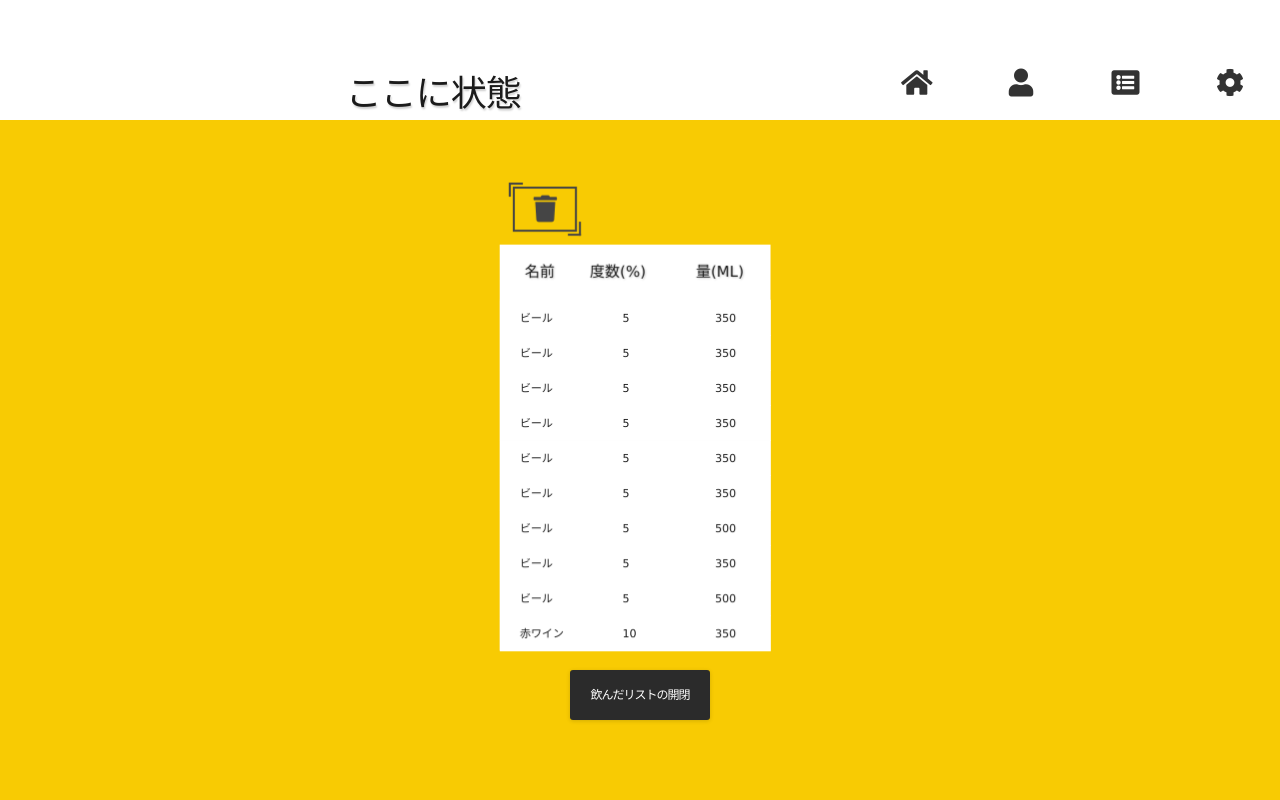
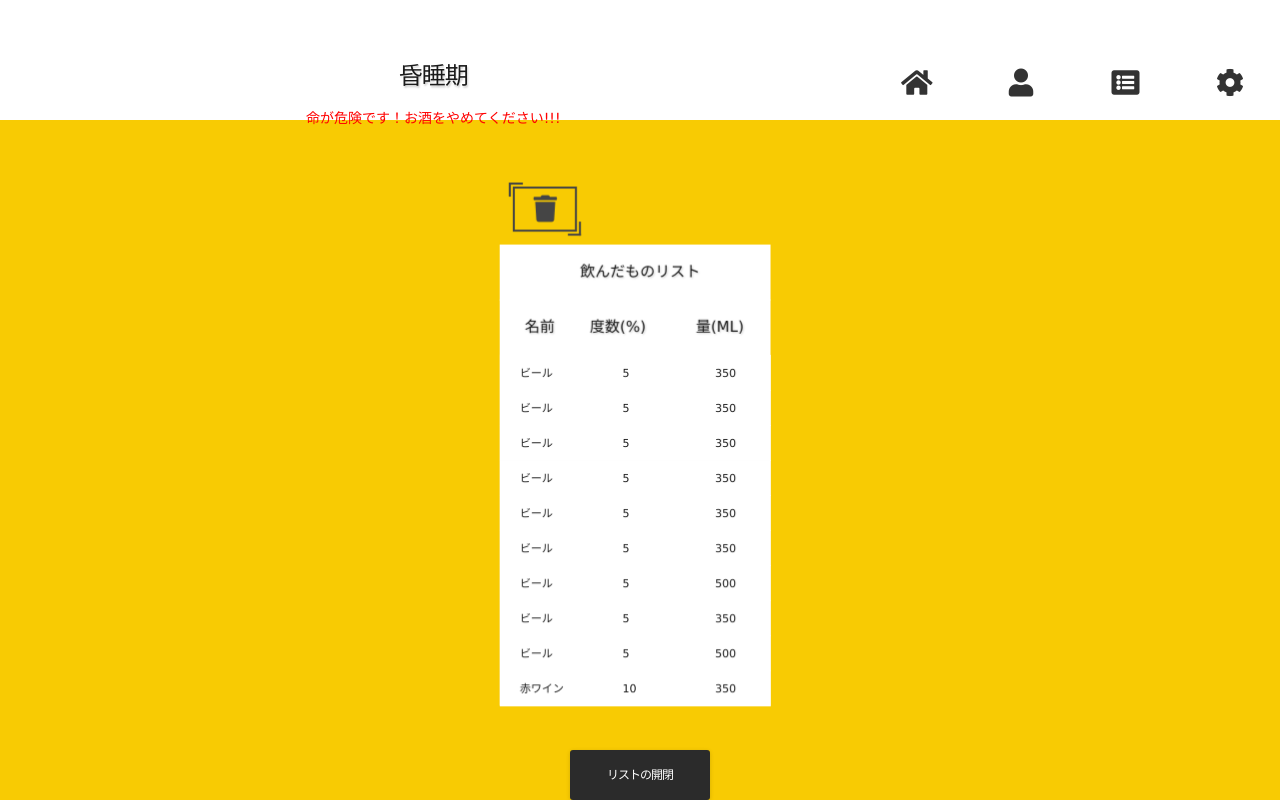
Before and after one commit to IsHYuhi/alcohol_manager, a Django app: page /myapp/database/ in a window 1280 px wide. Run offline with Django 3.2, Linux system fonts and the light colour scheme; data comes from the database, SQL or seed files in the repository; both versions use the stored data as it was after the commit; some libraries are stand-ins or nearby versions.

Commit message:
added condition status

```diff
--- a/prj/myapp/forms.py
+++ b/prj/myapp/forms.py
@@ -1,5 +1,6 @@
 from django import forms
 from .models import Alcohol
+from .models import InfoUser
 
 class PhotoForm(forms.Form):
     image = forms.ImageField()
@@ -8,3 +9,8 @@ class AlcoholData(forms.ModelForm):
     class Meta:
         model = Alcohol
         fields = ['name', 'degree', 'value'] #user_id消去済み
+
+class WeightForm(forms.ModelForm):
+    class Meta:
+        model = InfoUser
+        fields = ['age', 'weight']
--- a/prj/myapp/models.py
+++ b/prj/myapp/models.py
@@ -103,3 +103,7 @@ class Alcohol(models.Model):
     value = models.IntegerField(default=0,choices=VALUE_CHOICES) #飲んだ量(ml)
     #number = models.IntegerField(default=0) #飲んだ本数(本)
     #user_id = models.IntegerField() #user ID
+class InfoUser(models.Model):
+    # nickname = models.CharField(max_length=20)
+    age = models.IntegerField()
+    weight = models.IntegerField()
--- a/prj/myapp/templates/myapp/database.html
+++ b/prj/myapp/templates/myapp/database.html
@@ -17,39 +17,6 @@
 </head>
 
 <body>
-
-  <section class="demo">
-
-    <dl class="list maki">
-
-      <form action="{% url 'myapp:delete' %}" method="post">
-        {% csrf_token %}
-        <button  type="submit">
-          <i  id = "trash" class="fas fa-trash fa-2x fa-fw"></i>
-        </button>
-      </form>
-
-      <dt>
-        <tr>
-          <th>　名前　　</th>
-          <th>度数(%)　　　</th>
-          <th>量(ml)</th>
-        </tr>
-      </dt>
-      {% for item in data %}
-      <dd>
-          <span>{{item.name}}</span>
-          <span>{{item.degree}}</span>
-          {{item.value}}
-      </dd>
-      {% endfor %}
-
-    </dl>
-
-
-    <a href="#" class="toggle">飲んだリストの開閉</a>
-
-  </section>
 
   <header class="header">
     <i id="open_menu" class="fas fa-bars"></i>
@@ -73,10 +40,50 @@
       </ul>
     </nav>
     <script src="{% static 'prj/js/menu.js' %}"></script>
-    <h1>ここに状態</h1>
+
+    <h1>{{condition}}</h1>
+    {{message|safe}}
 
   </div>
 </header>
+<section class="demo">
+
+  <dl class="list maki">
+    <form action="{% url 'myapp:delete' %}" method="post">
+      {% csrf_token %}
+      <button  type="submit">
+        <i  id = "trash" class="fas fa-trash fa-2x fa-fw"></i>
+      </button>
+
+
+    </form>
+    <dt align="center">
+      飲んだものリスト
+    </dt>
+
+    <dt>
+      <tr>
+        <th>　名前　　</th>
+        <th>度数(%)　　　</th>
+        <th>量(ml)</th>
+      </tr>
+    </dt>
+    {% for item in data %}
+    <dd>
+      <span>{{item.name}}</span>
+      <span>{{item.degree}}</span>
+      {{item.value}}
+    </dd>
+    {% endfor %}
+
+  </dl>
+
+
+  <a href="#" class="toggle">リストの開閉</a>
+
+</section>
+
+
 <script src="{% static 'prj/js/displayData.js'%}"></script>
 </body>
 </html>
--- a/prj/myapp/views.py
+++ b/prj/myapp/views.py
@@ -4,6 +4,8 @@ from .forms import PhotoForm
 from django.http import HttpResponse
 from .models import Alcohol #models.pyのimport
 from .forms import AlcoholData #forms.pyのAlcoholData()のimport
+from .forms import WeightForm #追記ver2
+from .models import InfoUser #追記ver3!!!!!!!
 from time import sleep
 from .name import NAME
 
@@ -49,10 +51,25 @@ def HowtoUse_View(req):
     return render(req, 'myapp/howtouse.html')
 
 def User_View(req):
-    return render(req,'myapp/user.html')
+    params = {
+        'title': '体重などのユーザデータ情報',
+        'form_weight': WeightForm(),
+        'user_info': [],
+    }
+    if(req.method == 'POST'):
+        obj = InfoUser()
+        user_info = WeightForm(req.POST, instance=obj)
+        # if not user_info.is_valid():
+        #     raise ValueError('invalid form')
+        user_info.save()
+        return redirect( '/myapp/home')
+    return render(req,'myapp/user.html', params)
 
 def nowloading(req):
     return render(req, 'myapp/nowloading.html')
+
+
+
 
 
 def form_valid(request):
@@ -110,24 +127,80 @@ def input(request):
     }
     return render(request, 'myapp/inputform.html', params)
 
+
+def delete(request):
+    Alcohol.objects.all().delete()
+    return redirect('/myapp/database')#ここはパスを指定
+
 def database(request):
     params = {
         'title': 'データベース情報',
         'message': 'データベースの全データです。',
-        'form': AlcoholData(),
+        'condition': '',
         'data': [],
+        'detail1': '',
+        'detail2': '',
+        'detail3': '',
+        'detail4': '',
     }
 
-    #POST送信のチェック
-    if(request.method == 'POST'):
-        id = request.POST['id']
-        #params['data'] = Alcohol.objects.all().filter(user_id=id) #user_idとforms.pyの変数idの一致するものを表示
-        params['form'] = AlcoholData(request.POST)
-    else:
-        params['data'] = Alcohol.objects.all()
+    params['data'] = Alcohol.objects.all()
+    alcohol_data = Alcohol.objects.all()
+    user_info = InfoUser.objects.all().last()
+    intake_alcohol = 0.0
+
+    for item in alcohol_data:
+        intake_alcohol += item.degree*float(item.value)
+
+    intake_alcohol *= 0.8 #アルコール比重
+
+
+    result = intake_alcohol /100.0 *0.15 / float(user_info.weight)
+    result = round(result,2)
+
+    if result < 0.02:
+        params['condition'] = 'まだ酔っていません'
+        params['message'] = '<font color="green">このアプリを通じて楽しいお酒の飲み方を覚えましょう!</font>'
+    elif result < 0.05 :
+        params['condition'] = '爽快期'
+        params['message'] = '<font color="skyblue">お酒はとても楽しいですね。ほどほどに...</font>'
+        params['detail1'] = 'さわやかな気分になる'
+        params['detail2'] = '皮膚が赤くなる'
+        params['detail3'] = '陽気になる'
+        params['detail4'] = '判断力が少しにぶる'
+    elif result < 0.1 :
+        params['condition'] = 'ほろ酔い期'
+        params['message'] = '<font color="blue">お酒との付き合い方が上手い方はここらへんで飲むのをやめます。</font>'
+        params['detail1'] = '手の動きが活発になる'
+        params['detail2'] = '抑制がとれる（理性が失われる）'
+        params['detail3'] = '体温が上がる'
+        params['detail4'] = '脈が速くなる'
+    elif result < 0.15 :
+        params['condition'] = '酩酊初期'
+        params['message'] = '<font color="purple">これ以上飲むと取り返しのつかないことになり兼ねます。注意しましょう。</font>'
+        params['detail1'] = '気が大きくなる'
+        params['detail2'] = '大声でがなりたてる'
+        params['detail3'] = 'おこりっぽくなる'
+        params['detail4'] = '立てばふらつく'
+    elif result < 0.3 :
+        params['condition'] ='酩酊期'
+        params['message'] = '<font color="magenta">人に迷惑をかけます。今すぐ帰る準備をしましょう。</font>'
+        params['detail1'] = '何度も同じことをしゃべる'
+        params['detail2'] = '千鳥足になる'
+        params['detail3'] = '呼吸が速くなる'
+        params['detail4'] = '吐き気、おう吐がおこる'
+    elif result < 0.4 :
+        params['condition'] = '泥酔期'
+        params['message'] = '<font color="pink">記憶できない状態です。お酒をやめましょう。</font>'
+        params['detail1'] = 'まともに立てない'
+        params['detail2'] = '意識がはっきりしない'
+        params['detail3'] = '言語がめちゃめちゃになる'
+    else :
+        params['condition'] = '昏睡期'
+        params['message'] = '<font color="red">命が危険です！お酒をやめてください!!!</font>'
+        params['detail1'] = 'ゆり動かしても起きない'
+        params['detail2'] = '大小便はたれ流しになる'
+        params['detail3'] = '呼吸はゆっくりと深い'
+        params['detail4'] = '死亡'
 
     return render(request, 'myapp/database.html', params)
-
-def delete(request):
-    Alcohol.objects.all().delete()
-    return redirect('/myapp/database')#ここはパスを指定
--- a/prj/prj/settings.py
+++ b/prj/prj/settings.py
@@ -25,7 +25,7 @@ SECRET_KEY = '+j7&j2h9hc*=ue^47rh!pg-h(f6#-=7cr9*yk0akddmit8s-o7'
 # SECURITY WARNING: don't run with debug turned on in production!
 DEBUG = True
 
-ALLOWED_HOSTS = []
+ALLOWED_HOSTS = ['192.168.11.18']
 # 'xxx.xxx.xxx.xxx'
 # '172.20.10.2'
 
--- a/prj/static/prj/css/displayData.css
+++ b/prj/static/prj/css/displayData.css
@@ -56,7 +56,7 @@ a {
     letter-spacing: -1px;
     text-shadow: -2px -1px 1px #fff, 1px 2px 2px rgba(0, 0, 0, 0.2);
     font-weight: 300;
-    font-size: 36px;
+    font-size: 24px;
     /* position: absolute;
     top: 0;
     right: 0;
@@ -169,7 +169,7 @@ color: #1b1b1b;
     position: absolute;
     z-index: 1;
     height: 50px;
-    bottom: 10%;
+    bottom: 0%;
     width: 140px;
     color: #fff;
     left: 50%;
@@ -284,6 +284,10 @@ color: #1b1b1b;
     left: 80%;
 }
 
+.condition{
+      font-size: 6px;
+}
+
 /* #trash{
   position: absolute;
   top: 0;
--- a/prj/static/prj/css/input2.css
+++ b/prj/static/prj/css/input2.css
@@ -1,5 +1,10 @@
 p1{
   font-size: 20px;
+}
+
+#open_menu{
+  margin-right: 20px!important;
+  display: block;
 }
 
 #feedback-page{
```
Also changed, not shown: prj/myapp/templates/myapp/user.html (+18 -14 lines), prj/static/prj/css/style.css (deleted, +0 -15 lines), prj/db.sqlite3, prj/myapp/migrations/0007_infouser.py (added), prj/myapp/migrations/0008_remove_infouser_nickname.py (added), prj/static/prj/css/button.css (line endings or trailing spaces), prj/static/prj/css/styles.css (line endings or trailing spaces), prj/static/prj/css/styles0.css (line endings or trailing spaces).
